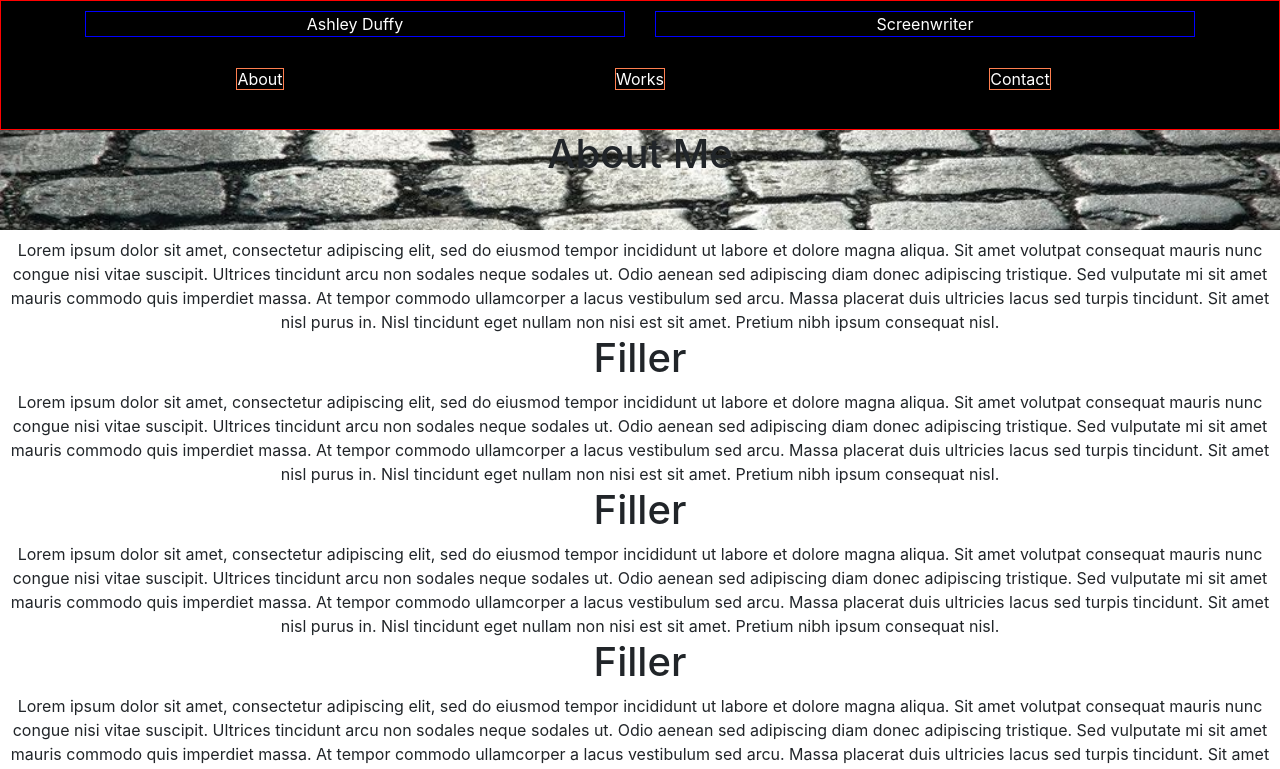
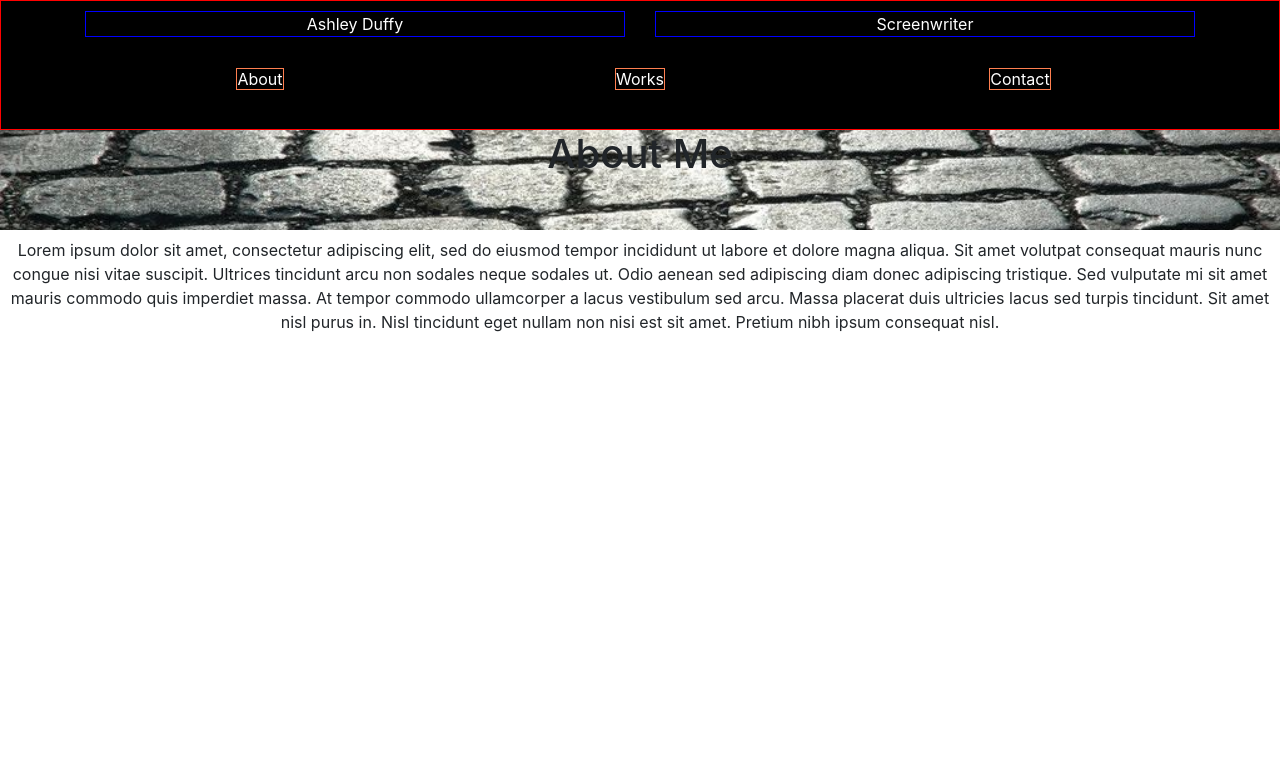
Before and after one commit to pheadlessg/ashportfolio, a React (Create React App) app: page / in a window 1280 px wide. Shown: the top 769 px of the page. Built offline with nearby package versions, Linux system fonts and the light colour scheme.

Commit message:
added more styling, removed filler

```diff
--- a/src/components/Header.jsx
+++ b/src/components/Header.jsx
@@ -46,7 +46,7 @@ const Header = () => {
               className="link"
               to="contact"
               smooth={true}
-              offset={-30}
+              offset={-130}
               duration={500}
             >
               Contact
--- a/src/components/Main.jsx
+++ b/src/components/Main.jsx
@@ -1,5 +1,5 @@
 import React, { Component } from 'react';
-import { Link, Element, animateScroll as scroll } from 'react-scroll';
+import { Element } from 'react-scroll';
 import '../css/App.css';
 
 class Main extends Component {
@@ -7,8 +7,8 @@ class Main extends Component {
     return (
       <div className="main">
         <div>
-          <Element name="about">
-            <h1 className="abouttext">About Me</h1>
+          <Element className="abouttext" name="about">
+            <h1 className="aboutheader">About Me</h1>
             Lorem ipsum dolor sit amet, consectetur adipiscing elit, sed do
             eiusmod tempor incididunt ut labore et dolore magna aliqua. Sit amet
             volutpat consequat mauris nunc congue nisi vitae suscipit. Ultrices
@@ -20,38 +20,8 @@ class Main extends Component {
             tincidunt eget nullam non nisi est sit amet. Pretium nibh ipsum
             consequat nisl.
           </Element>
-          <h1>Filler</h1>
-          Lorem ipsum dolor sit amet, consectetur adipiscing elit, sed do
-          eiusmod tempor incididunt ut labore et dolore magna aliqua. Sit amet
-          volutpat consequat mauris nunc congue nisi vitae suscipit. Ultrices
-          tincidunt arcu non sodales neque sodales ut. Odio aenean sed
-          adipiscing diam donec adipiscing tristique. Sed vulputate mi sit amet
-          mauris commodo quis imperdiet massa. At tempor commodo ullamcorper a
-          lacus vestibulum sed arcu. Massa placerat duis ultricies lacus sed
-          turpis tincidunt. Sit amet nisl purus in. Nisl tincidunt eget nullam
-          non nisi est sit amet. Pretium nibh ipsum consequat nisl.
-          <h1>Filler</h1>
-          Lorem ipsum dolor sit amet, consectetur adipiscing elit, sed do
-          eiusmod tempor incididunt ut labore et dolore magna aliqua. Sit amet
-          volutpat consequat mauris nunc congue nisi vitae suscipit. Ultrices
-          tincidunt arcu non sodales neque sodales ut. Odio aenean sed
-          adipiscing diam donec adipiscing tristique. Sed vulputate mi sit amet
-          mauris commodo quis imperdiet massa. At tempor commodo ullamcorper a
-          lacus vestibulum sed arcu. Massa placerat duis ultricies lacus sed
-          turpis tincidunt. Sit amet nisl purus in. Nisl tincidunt eget nullam
-          non nisi est sit amet. Pretium nibh ipsum consequat nisl.
-          <h1>Filler</h1>
-          Lorem ipsum dolor sit amet, consectetur adipiscing elit, sed do
-          eiusmod tempor incididunt ut labore et dolore magna aliqua. Sit amet
-          volutpat consequat mauris nunc congue nisi vitae suscipit. Ultrices
-          tincidunt arcu non sodales neque sodales ut. Odio aenean sed
-          adipiscing diam donec adipiscing tristique. Sed vulputate mi sit amet
-          mauris commodo quis imperdiet massa. At tempor commodo ullamcorper a
-          lacus vestibulum sed arcu. Massa placerat duis ultricies lacus sed
-          turpis tincidunt. Sit amet nisl purus in. Nisl tincidunt eget nullam
-          non nisi est sit amet. Pretium nibh ipsum consequat nisl.
-          <Element name="writing">
-            <h1 className="workstext">Things What I Have Written</h1>
+          <Element className="workstext" name="writing">
+            <h1 className="worksheader">Things What I Have Written</h1>
             Lorem ipsum dolor sit amet, consectetur adipiscing elit, sed do
             eiusmod tempor incididunt ut labore et dolore magna aliqua. Sit amet
             volutpat consequat mauris nunc congue nisi vitae suscipit. Ultrices
@@ -63,80 +33,8 @@ class Main extends Component {
             tincidunt eget nullam non nisi est sit amet. Pretium nibh ipsum
             consequat nisl.
           </Element>
-          <br />
-          <a onClick={this.scrollTop}>To the top!</a>
-          <h1>Filler</h1>
-          Lorem ipsum dolor sit amet, consectetur adipiscing elit, sed do
-          eiusmod tempor incididunt ut labore et dolore magna aliqua. Sit amet
-          volutpat consequat mauris nunc congue nisi vitae suscipit. Ultrices
-          tincidunt arcu non sodales neque sodales ut. Odio aenean sed
-          adipiscing diam donec adipiscing tristique. Sed vulputate mi sit amet
-          mauris commodo quis imperdiet massa. At tempor commodo ullamcorper a
-          lacus vestibulum sed arcu. Massa placerat duis ultricies lacus sed
-          turpis tincidunt. Sit amet nisl purus in. Nisl tincidunt eget nullam
-          non nisi est sit amet. Pretium nibh ipsum consequat nisl.
-          <h1>Filler</h1>
-          Lorem ipsum dolor sit amet, consectetur adipiscing elit, sed do
-          eiusmod tempor incididunt ut labore et dolore magna aliqua. Sit amet
-          volutpat consequat mauris nunc congue nisi vitae suscipit. Ultrices
-          tincidunt arcu non sodales neque sodales ut. Odio aenean sed
-          adipiscing diam donec adipiscing tristique. Sed vulputate mi sit amet
-          mauris commodo quis imperdiet massa. At tempor commodo ullamcorper a
-          lacus vestibulum sed arcu. Massa placerat duis ultricies lacus sed
-          turpis tincidunt. Sit amet nisl purus in. Nisl tincidunt eget nullam
-          non nisi est sit amet. Pretium nibh ipsum consequat nisl.
-          <h1>Filler</h1>
-          Lorem ipsum dolor sit amet, consectetur adipiscing elit, sed do
-          eiusmod tempor incididunt ut labore et dolore magna aliqua. Sit amet
-          volutpat consequat mauris nunc congue nisi vitae suscipit. Ultrices
-          tincidunt arcu non sodales neque sodales ut. Odio aenean sed
-          adipiscing diam donec adipiscing tristique. Sed vulputate mi sit amet
-          mauris commodo quis imperdiet massa. At tempor commodo ullamcorper a
-          lacus vestibulum sed arcu. Massa placerat duis ultricies lacus sed
-          turpis tincidunt. Sit amet nisl purus in. Nisl tincidunt eget nullam
-          non nisi est sit amet. Pretium nibh ipsum consequat nisl.
-          <h1>Filler</h1>
-          Lorem ipsum dolor sit amet, consectetur adipiscing elit, sed do
-          eiusmod tempor incididunt ut labore et dolore magna aliqua. Sit amet
-          volutpat consequat mauris nunc congue nisi vitae suscipit. Ultrices
-          tincidunt arcu non sodales neque sodales ut. Odio aenean sed
-          adipiscing diam donec adipiscing tristique. Sed vulputate mi sit amet
-          mauris commodo quis imperdiet massa. At tempor commodo ullamcorper a
-          lacus vestibulum sed arcu. Massa placerat duis ultricies lacus sed
-          turpis tincidunt. Sit amet nisl purus in. Nisl tincidunt eget nullam
-          non nisi est sit amet. Pretium nibh ipsum consequat nisl.
-          <h1>Filler</h1>
-          Lorem ipsum dolor sit amet, consectetur adipiscing elit, sed do
-          eiusmod tempor incididunt ut labore et dolore magna aliqua. Sit amet
-          volutpat consequat mauris nunc congue nisi vitae suscipit. Ultrices
-          tincidunt arcu non sodales neque sodales ut. Odio aenean sed
-          adipiscing diam donec adipiscing tristique. Sed vulputate mi sit amet
-          mauris commodo quis imperdiet massa. At tempor commodo ullamcorper a
-          lacus vestibulum sed arcu. Massa placerat duis ultricies lacus sed
-          turpis tincidunt. Sit amet nisl purus in. Nisl tincidunt eget nullam
-          non nisi est sit amet. Pretium nibh ipsum consequat nisl.
-          <h1>Filler</h1>
-          Lorem ipsum dolor sit amet, consectetur adipiscing elit, sed do
-          eiusmod tempor incididunt ut labore et dolore magna aliqua. Sit amet
-          volutpat consequat mauris nunc congue nisi vitae suscipit. Ultrices
-          tincidunt arcu non sodales neque sodales ut. Odio aenean sed
-          adipiscing diam donec adipiscing tristique. Sed vulputate mi sit amet
-          mauris commodo quis imperdiet massa. At tempor commodo ullamcorper a
-          lacus vestibulum sed arcu. Massa placerat duis ultricies lacus sed
-          turpis tincidunt. Sit amet nisl purus in. Nisl tincidunt eget nullam
-          non nisi est sit amet. Pretium nibh ipsum consequat nisl.
-          <h1>Filler</h1>
-          Lorem ipsum dolor sit amet, consectetur adipiscing elit, sed do
-          eiusmod tempor incididunt ut labore et dolore magna aliqua. Sit amet
-          volutpat consequat mauris nunc congue nisi vitae suscipit. Ultrices
-          tincidunt arcu non sodales neque sodales ut. Odio aenean sed
-          adipiscing diam donec adipiscing tristique. Sed vulputate mi sit amet
-          mauris commodo quis imperdiet massa. At tempor commodo ullamcorper a
-          lacus vestibulum sed arcu. Massa placerat duis ultricies lacus sed
-          turpis tincidunt. Sit amet nisl purus in. Nisl tincidunt eget nullam
-          non nisi est sit amet. Pretium nibh ipsum consequat nisl.
-          <Element name="contact">
-            <h1 className="contacttext">Contact</h1>
+          <Element className="contacttext" name="contact">
+            <h1 className="contactheader">Contact</h1>
             Lorem ipsum dolor sit amet, consectetur adipiscing elit, sed do
             eiusmod tempor incididunt ut labore et dolore magna aliqua. Sit amet
             volutpat consequat mauris nunc congue nisi vitae suscipit. Ultrices
@@ -152,9 +50,6 @@ class Main extends Component {
       </div>
     );
   }
-  scrollTop = () => {
-    scroll.scrollToTop();
-  };
 }
 
 export default Main;
--- a/src/css/App.css
+++ b/src/css/App.css
@@ -38,7 +38,7 @@
   padding-top: 30px;
 }
 
-.abouttext {
+.aboutheader {
   background-image: url('../img/cobbles.jpg');
   min-height: 100px;
   background-attachment: fixed;
@@ -47,7 +47,7 @@
   background-size: cover;
 }
 
-.workstext {
+.worksheader {
   background-image: url('../img/longbeach.jpg');
   min-height: 100px;
   background-attachment: fixed;
@@ -56,7 +56,7 @@
   background-size: cover;
 }
 
-.contacttext {
+.contactheader {
   background-image: url('../img/laptop.jpg');
   min-height: 100px;
   background-attachment: fixed;
@@ -64,3 +64,15 @@
   background-repeat: no-repeat;
   background-size: cover;
 }
+
+.abouttext {
+  height: 100vh;
+}
+
+.workstext {
+  height: 100vh;
+}
+
+.contacttext {
+  height: 100vh;
+}
```
